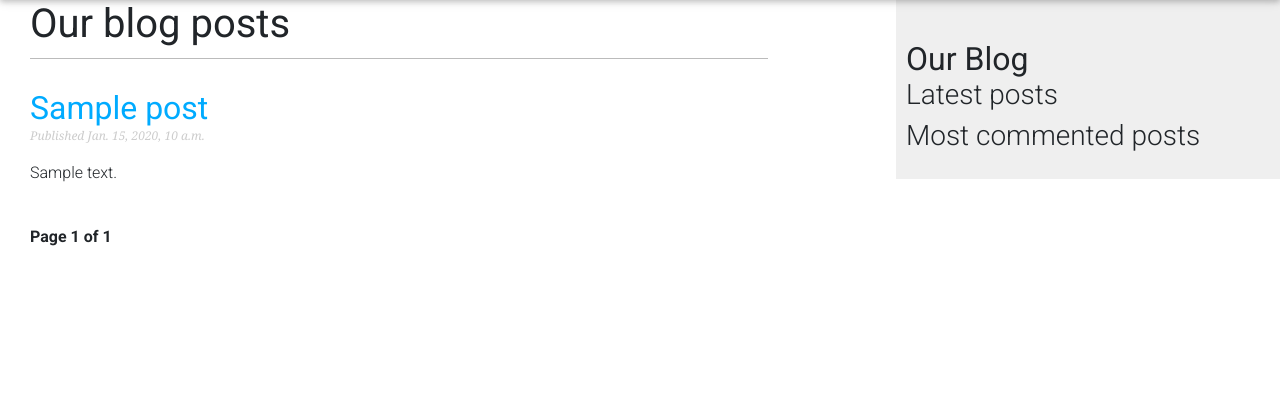
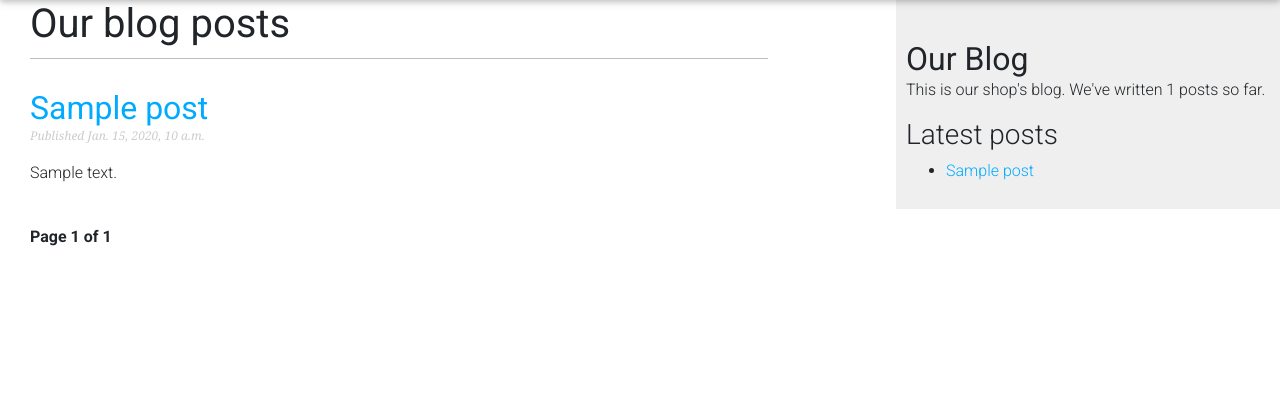
Before and after one commit to Simomir/My_shop, a Django app: page /blog/ in a window 1280 px wide. Shown: the part 60-468 px from the top of the page. Run offline with Django 3.2, Linux system fonts and the light colour scheme; tables that the repository leaves empty hold one stand-in row (values such as "Sample post"); some libraries are stand-ins or nearby versions.

Commit message:
Added custom template tags.

```diff
--- /dev/null
+++ b/blog/templatetags/blog_tags.py
@@ -0,0 +1,15 @@
+from django import template
+from ..models import Post
+
+register = template.Library()
+
+
+@register.simple_tag(name='total_posts')
+def total_posts():
+    return Post.published.count()
+
+
+@register.inclusion_tag('blog/partials/latest_posts.html')
+def show_latest_posts(count=3):
+    latest_posts = Post.published.order_by('-publish')[:count]
+    return {'latest_posts': latest_posts}
--- /dev/null
+++ b/templates/blog/partials/latest_posts.html
@@ -0,0 +1,7 @@
+<ul>
+    {% for post in latest_posts %}
+        <li>
+            <a href="{{ post.get_absolute_url }}">{{ post.title }}</a>
+        </li>
+    {% endfor %}
+</ul>
--- a/templates/blog/partials/sidebar.html
+++ b/templates/blog/partials/sidebar.html
@@ -1,15 +1,7 @@
+{% load blog_tags %}
 <div id="sidebar">
     <h2>Our Blog</h2>
-{#        <p>This is my blog. I've written {% total_posts %} posts so far.</p>#}
+    <p>This is our shop's blog. We've written {% total_posts %} posts so far.</p>
     <h3>Latest posts</h3>
-{#        {% show_latest_posts 3 %}#}
-    <h3>Most commented posts</h3>
-{#        {% get_most_commented_posts as most_commented_posts %}#}
-    <ul>
-    {#            {% for post in most_commented_posts %}#}
-    {#                <li>#}
-    {#                    <a href="{{ post.get_absolute_url }}">{{ post.title }}</a>#}
-    {#                </li>#}
-    {#            {% endfor %}#}
-    </ul>
+    {% show_latest_posts %}
 </div>
```
Also changed, not shown: blog/templatetags/__init__.py (added).
